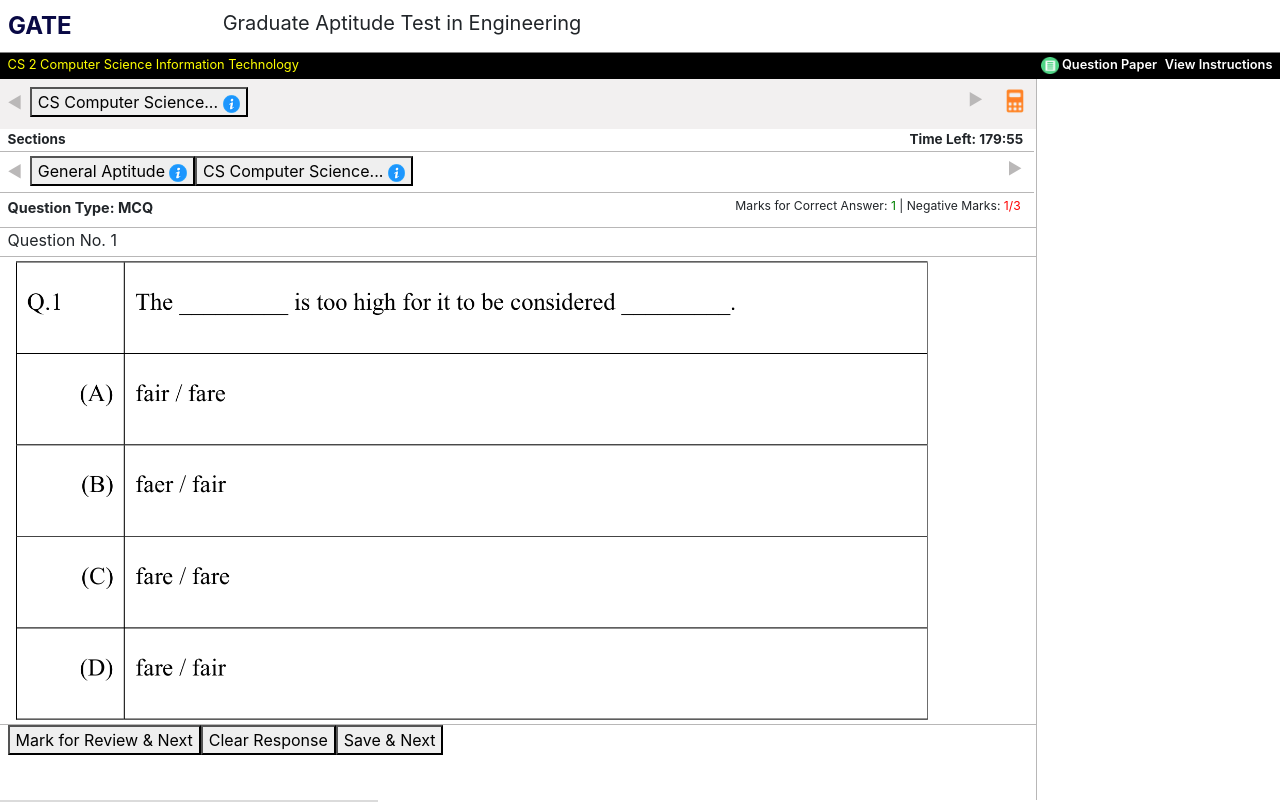
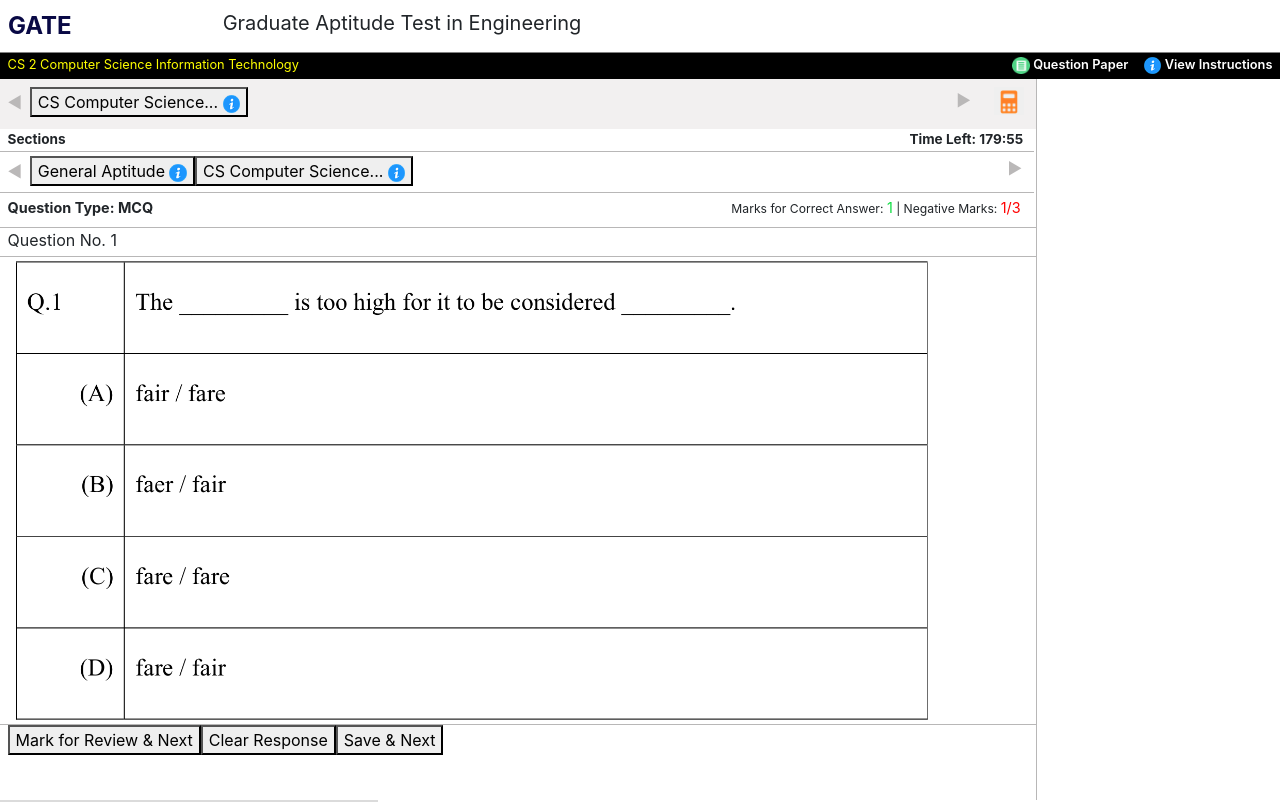
Before and after one commit to stlyash/react-gate, a React (Create React App) app: page /exam in a window 1280 px wide. Shown: the top 802 px of the page. Built offline with nearby package versions, Linux system fonts and the light colour scheme.

Commit message:
added calculator, instructions, question paper

```diff
--- a/public/index.html
+++ b/public/index.html
@@ -42,5 +42,6 @@
     -->
     <script src="https://cdn.jsdelivr.net/npm/@popperjs/core@2.11.8/dist/umd/popper.min.js" integrity="sha384-I7E8VVD/ismYTF4hNIPjVp/Zjvgyol6VFvRkX/vR+Vc4jQkC+hVqc2pM8ODewa9r" crossorigin="anonymous"></script>
     <script src="https://cdn.jsdelivr.net/npm/bootstrap@5.3.2/dist/js/bootstrap.min.js" integrity="sha384-BBtl+eGJRgqQAUMxJ7pMwbEyER4l1g+O15P+16Ep7Q9Q+zqX6gSbd85u4mG4QzX+" crossorigin="anonymous"></script>
+
   </body>
 </html>
--- a/src/App.css
+++ b/src/App.css
@@ -187,6 +187,10 @@ li{
   font-weight: 600;
   padding-left:0.2cm;
 }
+.subanner-question:hover,.subanner-instruction:hover{
+  text-decoration: underline;
+  cursor:pointer;
+}
 .subanner-instruction>img, .subanner-question>img{
   height:1.1rem;
   padding-right:0.2rem;
--- a/src/Exam.js
+++ b/src/Exam.js
@@ -7,6 +7,7 @@ import infoIcon from './assets/infoButton.png'
 import calc from './assets/calct7.png'
 import { useEffect, useState } from 'react'
 import qj from './assets/2022/cs/cs2022details.json'
+import InstructionsFirst from './InstructionsFirst.js'
 
 const Exam = props => {
     const initialCountdown = 180 * 60; // 180 minutes converted to seconds
@@ -60,14 +61,56 @@ const Exam = props => {
         <div className='row sub-banner'>
             <div className='col-6 subanner-heading'>CS 2 Computer Science Information Technology</div>
             <div className='col-6 text-end'>
-                <div style={{display:'inline'}} className='subanner-question'>
+                <div style={{display:'inline'}} className='subanner-question' data-bs-toggle="modal" data-bs-target="#staticBackdrop0">
                     <img src={question} alt='question paper' />
                     Question Paper</div>
-                <div style={{display:'inline'}} className='subanner-instruction'>
-
+                <div style={{display:'inline'}} className='subanner-instruction' data-bs-toggle="modal" data-bs-target="#staticBackdrop">
+                <img className='calc-info' src={infoIcon} alt='info icon' />
                     View Instructions</div>
             </div>
         </div>
+        <div class="modal fade" id="staticBackdrop0" data-bs-backdrop="static" data-bs-keyboard="false" tabindex="-1" aria-labelledby="staticBackdropLabel" aria-hidden="true">
+              <div class="modal-dialog modal-dialog-scrollable modal-lg">
+                <div class="modal-content">
+                  <div class="modal-header">
+                    <h2 class="modal-title fs-5" id="staticBackdropLabel">Question Paper</h2>
+                    <button type="button" class="btn-close" data-bs-dismiss="modal" aria-label="Close"></button>
+                  </div>
+                  <div class="modal-body">
+                  <iframe src="https://drive.google.com/file/d/17nmrLNezouGzFGNr3ddjCmHU_1AgfXan/preview" width="100%" height="480rem" allow="autoplay"></iframe>
+                  </div>
+                </div>
+              </div>
+            </div>
+
+            <div class="modal fade" id="staticBackdrop" data-bs-backdrop="static" data-bs-keyboard="false" tabindex="-1" aria-labelledby="staticBackdropLabel" aria-hidden="true">
+              <div class="modal-dialog modal-dialog-scrollable modal-lg">
+                <div class="modal-content">
+                  <div class="modal-header">
+                    <h2 class="modal-title fs-5" id="staticBackdropLabel">Instructions</h2>
+                    <button type="button" class="btn-close" data-bs-dismiss="modal" aria-label="Close"></button>
+                  </div>
+                  <div class="modal-body">
+                  <InstructionsFirst pg = {1}/>
+                  </div>
+                </div>
+              </div>
+            </div>
+
+            <div class="modal fade" id="calcmodal" data-bs-backdrop="static" data-bs-keyboard="false" tabindex="-1" aria-labelledby="staticBackdropLabel" aria-hidden="true">
+              <div class="modal-dialog draggable">
+                <div class="modal-content">
+                  <div class="modal-header">
+                    <h2 class="modal-title fs-5" id="staticBackdropLabel">Calculator</h2>
+                    <button type="button" class="btn-close" data-bs-dismiss="modal" aria-label="Close"></button>
+                  </div>
+                  <div class="modal-body">
+                  <iframe src="https://www.tcsion.com/OnlineAssessment/ScientificCalculator/Calculator.html" width="101%" height="350rem"></iframe>
+                  </div>
+                </div>
+              </div>
+            </div>
+
         <div className='exam-body'>
           <div className='exam-main'>
             <div className='exam-calculator row pt-2 m-0'>
@@ -80,7 +123,7 @@ const Exam = props => {
               <div className='col-6 calcp text-end'>
                 <div className='indiv calc-r-arrow'>&#x25B6;</div>
                 <div className='indiv'>
-                  <img style={{height:'0.65cm'}} src={calc} alt='calculator' />
+                  <button style={{border:'none'}} data-bs-toggle="modal" data-bs-target="#calcmodal"><img style={{height:'0.65cm'}} src={calc} alt='calculator' /></button>
                 </div>
               </div>
             </div>
@@ -103,8 +146,8 @@ const Exam = props => {
               <div className='indiv'>Question Type: {(qdata?.[qindex]?.type || 'Unknown').toUpperCase()}</div>
             </div>
             <div className='col-6 text-end qmarks'>
-              <div className='indiv'>Marks for Correct Answer: <span style={{color:'green'}}>{(qdata?.[qindex]?.mar || 'Unknown')}</span> </div>
-              <div className='indiv' style={{paddingRight:'0.4cm'}}>| Negative Marks: <span style={{color:'red'}}>{(qdata?.[qindex]?.type || 'Unknown')[1]==='c'?((qdata?.[qindex]?.mar || 0).toString()+"/3 "):0}</span></div>
+              <div className='indiv'>Marks for Correct Answer: <span style={{color:'#10de43',fontSize:'0.9rem'}}>{(qdata?.[qindex]?.mar || 'Unknown')}</span> </div>
+              <div className='indiv' style={{paddingRight:'0.4cm'}}>| Negative Marks: <span style={{color:'red',fontSize:'0.9rem'}}>{(qdata?.[qindex]?.type || 'Unknown')[1]==='c'?((qdata?.[qindex]?.mar || 0).toString()+"/3 "):0}</span></div>
             </div>
 
 
@@ -128,6 +171,7 @@ const Exam = props => {
             <div className='indiv'>Student Name</div>
           </div>
         </div>
+
     </div>
   )
 }
```
